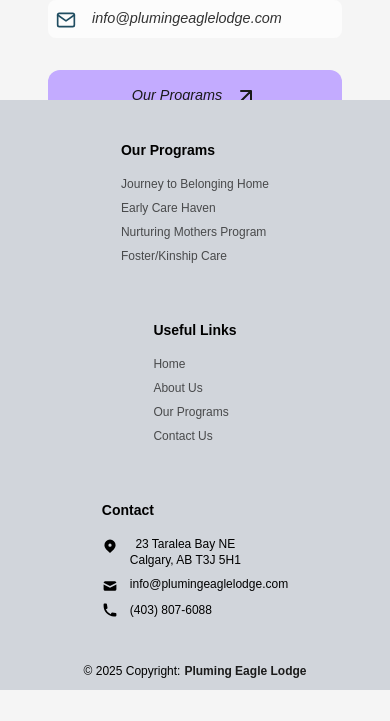
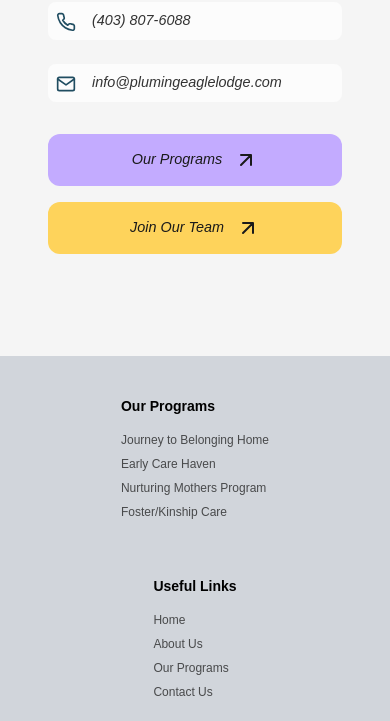
Before and after one commit to louiebadillo/plumingeaglewebsite, a Next.js app: page /about in a window 390 px wide. Shown: the part 4907-5628 px from the top of the page. Before the commit the page ends 5597 px from the top, so only its background shows below. Built offline with nearby package versions, Linux system fonts and the light colour scheme; a web font is replaced by a local one.

Commit message:
fixed outro in about us

```diff
--- a/src/components/Footer.js
+++ b/src/components/Footer.js
@@ -3,7 +3,7 @@
 
 const Footer = () => {
   return (
-    <footer className="bg-gray-300 dark:bg-gray-300 text-center text-lg-start text-muted pt-5 pb-10 px-10 sm:px-4 xs:px-2 relative">
+    <footer className="bg-gray-300 dark:bg-gray-300 text-center text-lg-start text-muted pt-5 pb-10 px-10 sm:px-4 xs:px-2 relative mt-16">
       {/* Main Content Section */}
       <section className="">
         <div className="container mx-auto px-4 text-center mt-5">
@@ -88,7 +88,7 @@
       </section>
 
       {/* Copyright Section */}
-      <div className="text-center p-4 bg-gray-300 dark:bg-gray-300 w-full absolute bottom-0 left-0 sm:p-2">
+      <div className="text-center p-4 bg-gray-300 dark:bg-gray-300 w-full sm:p-2">
         <span className="text-sm sm:text-xs">© {new Date().getFullYear()} Copyright:
         <Link href="/" className="text-dark font-bold ml-1">
           Pluming Eagle Lodge
--- a/src/components/ValuesCards.js
+++ b/src/components/ValuesCards.js
@@ -2,7 +2,7 @@
 import { useRef } from "react";
 import gsap from "gsap";
 import { useGSAP } from "@gsap/react";
-import { ScrollTrigger } from "gsap/all";
+import { ScrollTrigger } from "gsap/ScrollTrigger";
 import { ReactLenis } from "lenis/react";
 
 gsap.registerPlugin(useGSAP);
--- a/src/pages/about.js
+++ b/src/pages/about.js
@@ -143,6 +143,8 @@
 
           <ValuesCards />
 
+          {/* Add bottom margin to prevent footer overlap */}
+          <div className="mb-48 sm:mb-32"></div>
 
         </Layout>
         </main>
--- a/src/styles/values-cards.css
+++ b/src/styles/values-cards.css
@@ -134,7 +134,7 @@
 }
 
 .outro {
-  padding: 4rem 2rem;
+  padding: 4rem 2rem 8rem 2rem;
   min-height: 80vh;
   display: flex;
   flex-direction: column;
@@ -318,6 +318,7 @@
   display: flex;
   gap: 2rem;
   margin-top: 3rem;
+  margin-bottom: 4rem;
   justify-content: center;
   flex-wrap: wrap;
 }
@@ -412,10 +413,20 @@
     margin-bottom: 1rem;
   }
 
+  /* Add bottom margin for mobile to prevent footer overlap */
+  .cards {
+    margin-bottom: 4rem;
+  }
+
+  .outro {
+    margin-bottom: 2rem;
+  }
+
   .outro-buttons {
     flex-direction: column;
     gap: 1rem;
     margin-top: 2rem;
+    margin-bottom: 6rem;
   }
 
   .outro-button {
@@ -425,7 +436,7 @@
   }
 
   .outro {
-    padding: 2rem 1rem;
+    padding: 2rem 1rem 6rem 1rem;
   }
 
   .outro-paragraph {
```
Also changed, not shown: 2 other files (tests, documents, lock files or other folders).
